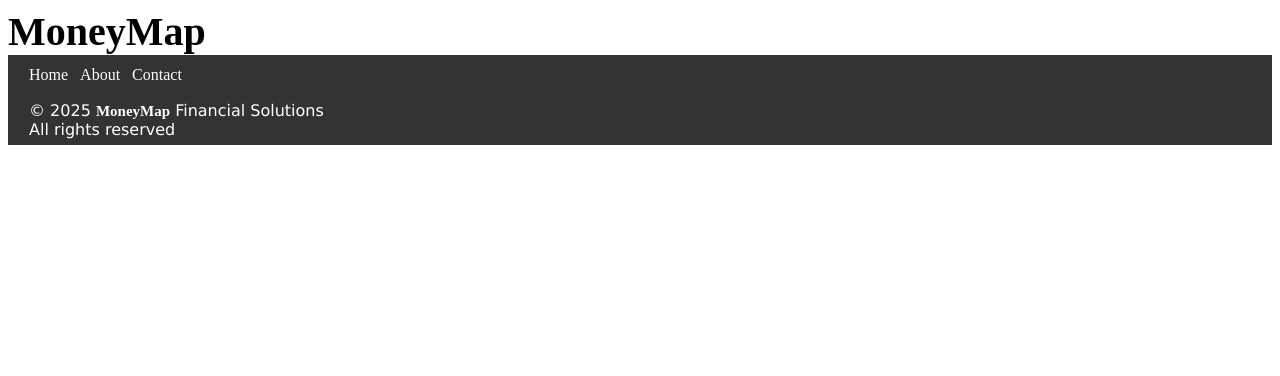
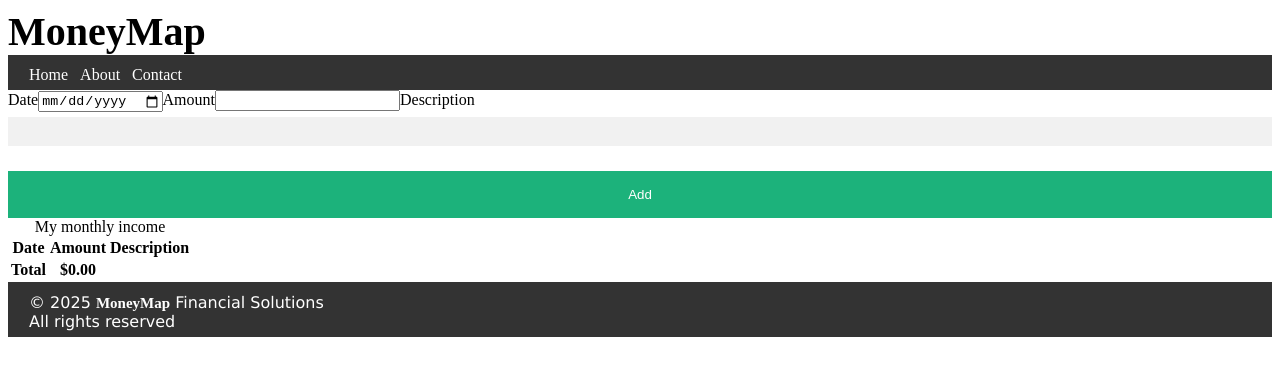
Before and after one commit to OznurKaya1/MoneyMap-OznurK, a React (Vite) app in the folder MoneyMap/: page /income in a window 1280 px wide. Shown: the top 376 px of the page. Built offline with nearby package versions, Linux system fonts and the light colour scheme; a web font is replaced by a local one.

Commit message:
Cash Flow

```diff
--- a/MoneyMap/src/App.jsx
+++ b/MoneyMap/src/App.jsx
@@ -1,4 +1,5 @@
 import React from "react";
+import { useState } from "react";
 import { Routes, Route } from "react-router-dom";
 import HomePage from "./components/HomePage";
 import Login from "./components/Login";
@@ -13,13 +14,25 @@ import About from './components/Pages/About'
 import Contact from "./components/Pages/Contact";
 import Dashboard from "./components/Dashboard";
 import './components/Dashboard.css'
-
+import Income from './components/Tracking/Income'
+import Expenses from './components/Tracking/Expenses'
+import Savings from './components/Tracking/Savings'
+import Reports from './components/Tracking/Reports'
 
 export default function App() {
+
+  const [incomeList, setIncomeList] = useState([]);
+  const [expenseList, setExpenseList] = useState([]);
+  const [savingsList, setSavingsList] = useState([]);
+
+  const totalIncome = incomeList.reduce((sum, item) => sum + Number(item.amount), 0);
+  const totalExpense = expenseList.reduce((sum, item) => sum + Number(item.amount), 0);
+  const totalSavings = savingsList.reduce((sum, item) => sum + Number(item.amount), 0);
 
   return (
     <div>
       <Header />
+
       <Routes>
         <Route path="/" element={<HomePage />} />
         <Route path="/login" element={<Login />} />
@@ -27,12 +40,51 @@ export default function App() {
         <Route path="/home" element={<Home />} />
         <Route path="/about" element={<About />} />
         <Route path="/contact" element={<Contact />} />
-      <Route path="/dashboard" element={<Dashboard />} />
 
+        {/* Pass props into dashboard children */}
+        <Route
+          path="/dashboard"
+          element={
+            <Dashboard
+              incomeList={incomeList}
+              expenseList={expenseList}
+              savingsList={savingsList}
+            />
+          }
+        />
 
+        <Route
+          path="/income"
+          element={
+            <Income
+              incomeList={incomeList}
+              setIncomeList={setIncomeList}
+              totalIncome={totalIncome}
+            />
+          }
+        />
 
+        <Route
+          path="/expenses"
+          element={
+            <Expenses
+              expenseList={expenseList}
+              setExpenseList={setExpenseList}
+              totalExpense={totalExpense}
+            />
+          }
+        />
 
-
+        <Route
+          path="/savings"
+          element={
+            <Savings
+              savingsList={savingsList}
+              setSavingsList={setSavingsList}
+              totalSavings={totalSavings}
+            />
+          }
+        />
       </Routes>
 
       <Footer />
--- a/MoneyMap/src/components/Tracking/Expenses.jsx
+++ b/MoneyMap/src/components/Tracking/Expenses.jsx
@@ -0,0 +1,11 @@
+import Recat from 'react'
+
+
+
+export default function Expenses() {
+  return (
+    <div>
+      <h1>Expenses Page</h1>
+    </div>
+  );
+}
--- a/MoneyMap/src/components/Tracking/Income.jsx
+++ b/MoneyMap/src/components/Tracking/Income.jsx
@@ -0,0 +1,107 @@
+import React from 'react';
+import { useState } from 'react'
+
+export default function Income({ incomeList, setIncomeList }) {
+    const [date, setDate] = useState("")
+    const [amount, setAmount] = useState("")
+    const [description, setDescription] = useState("")
+    const [error, setError] = useState("")
+
+    const handleAddBtn = (e) => {
+        e.preventDefault()
+        setError("")
+        if (!date) {
+            setError("Please enter date.")
+            return
+        }
+
+        if (!amount) {
+            setError("Please enter an amount.")
+            return
+        }
+
+        if (Number(amount) < 0) {
+            setError("Amount can't be less than zero.")
+            return
+        }
+
+
+        const newIncome = {
+
+            date: date,
+            amount: Number(amount),
+            description: description
+        }
+        setIncomeList([...incomeList, newIncome])
+
+        setDate("")
+        setAmount("")
+        setDescription("")
+
+    }
+    const totalAmount = incomeList.reduce((sum, item) => sum + item.amount, 0);
+
+
+
+    return (
+        <div className='main-container'>
+            <section>
+                <form>
+                       {error && <p className="error">{error}</p>}
+                    <label htmlFor="date">Date</label>
+                    <input
+                        type="date"
+                        id="date"
+                        value={date}
+                        onChange={(e) => setDate(e.target.value)}
+                    />
+
+                    <label htmlFor="amount">Amount</label>
+                    <input
+                        type="number"
+                        id="amount"
+                        value={amount}
+                        onChange={(e) => setAmount(e.target.value)}
+                    />
+
+                    <label htmlFor="description">Description</label>
+                    <input
+                        type="text"
+                        id="description"
+                        value={description}
+                        onChange={(e) => setDescription(e.target.value)}
+                    />
+
+                    <button type="button" className="btn" onClick={handleAddBtn}>Add</button>
+                </form>
+            </section>
+
+            <table id='income-board'>
+                <caption>My monthly income</caption>
+                <thead>
+                    <tr>
+                        <th>Date</th>
+                        <th>Amount</th>
+                        <th>Description</th>
+                    </tr>
+                </thead>
+                <tbody>{incomeList.map((item, index) => (
+                    <tr key={index}>
+                        <td>{item.date}</td>
+                        <td>{item.amount.toLocaleString('en-US',{style:'currency', currency:'USD'})}</td>
+                        <td>{item.description}</td>
+
+                    </tr>
+                ))}
+                </tbody>
+                <tfoot>
+                    <tr>
+                        <th>Total</th>
+                        <th>{totalAmount.toLocaleString('en-US',{style:'currency', currency:'USD'})}</th>
+                        <th></th>
+                    </tr>
+                </tfoot>
+            </table>
+        </div>
+    );
+}
--- a/MoneyMap/src/components/Tracking/Reports.jsx
+++ b/MoneyMap/src/components/Tracking/Reports.jsx
@@ -0,0 +1,8 @@
+import React from 'react'
+export default function Reports() {
+  return (
+    <div>
+      <h1>REPORTS Page</h1>
+    </div>
+  );
+}
--- a/MoneyMap/src/components/Tracking/Savings.jsx
+++ b/MoneyMap/src/components/Tracking/Savings.jsx
@@ -0,0 +1,8 @@
+import React from 'react'
+export default function Saving() {
+  return (
+    <div>
+      <h1>Saving Page</h1>
+    </div>
+  );
+}
```
Also changed, not shown: MoneyMap/src/components/layout/layout.css (+19 -15 lines). Lines whose indentation alone changed are shown as unchanged.
